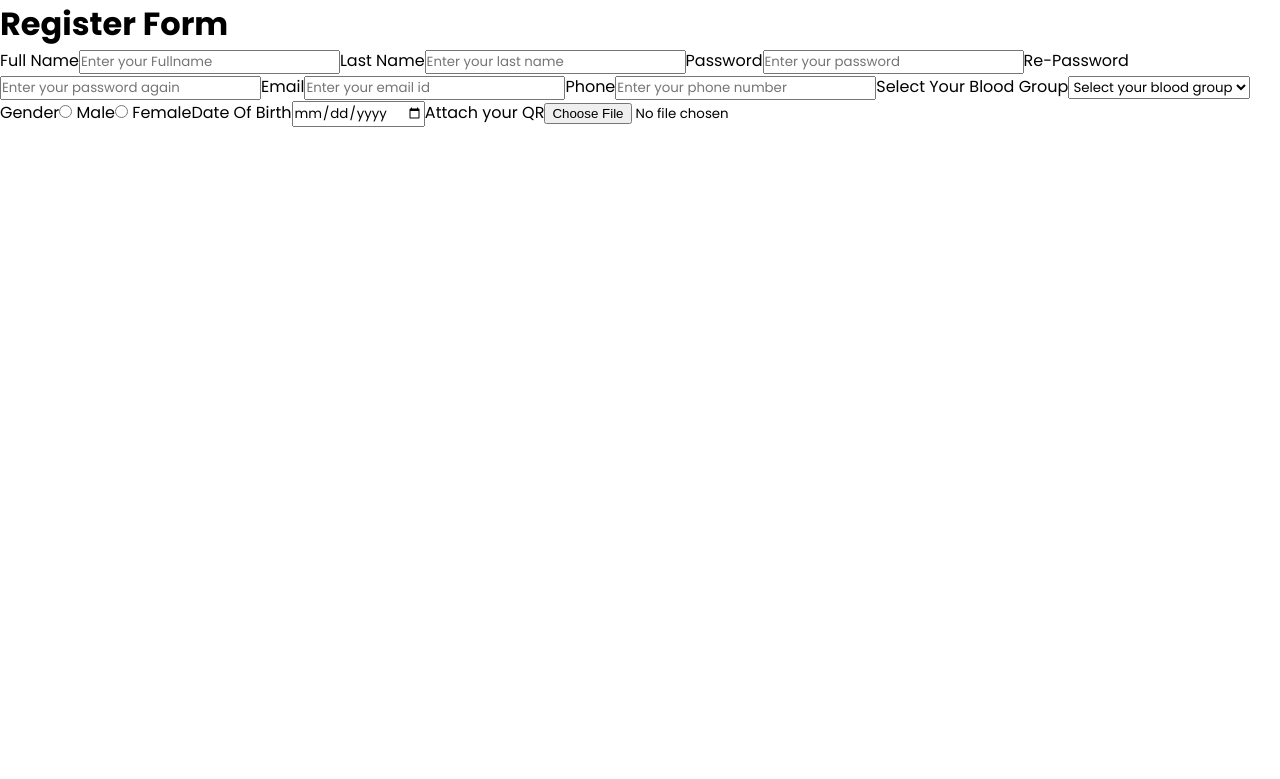
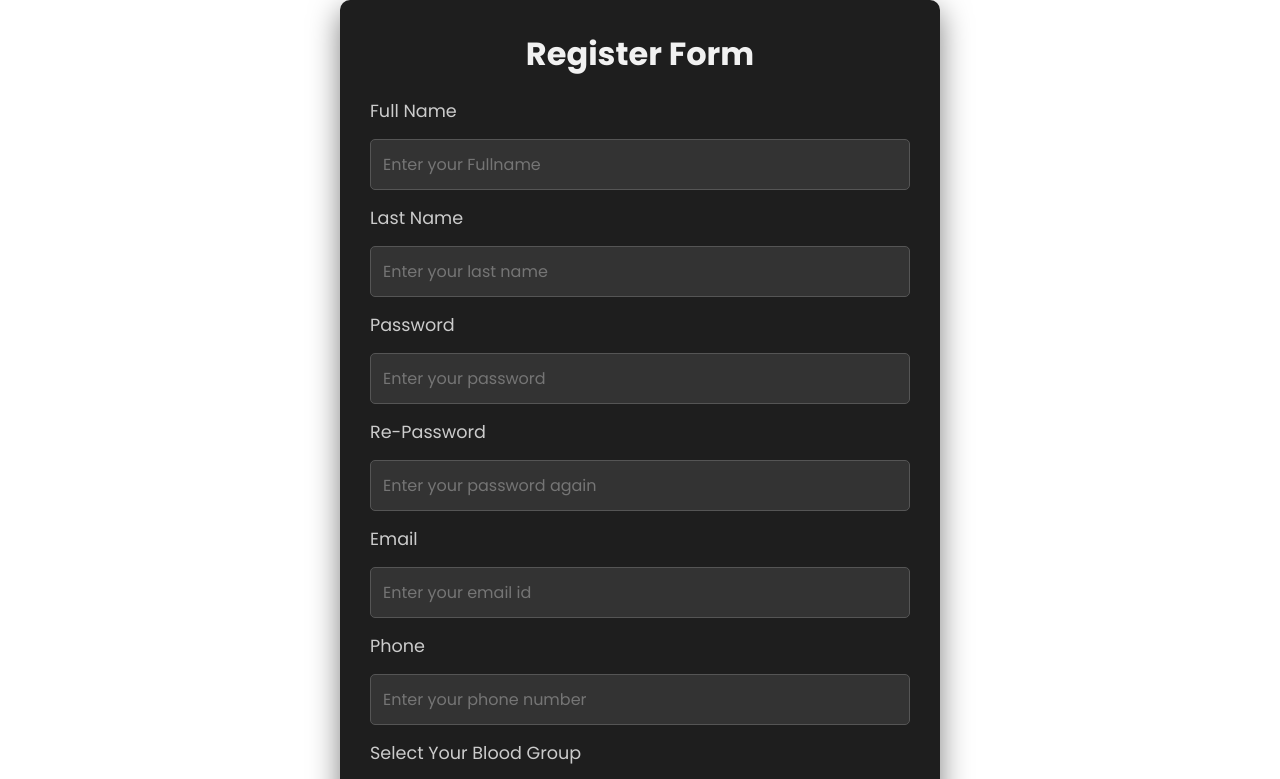
Before and after one commit to RagulKannan2005/blood-doner-locator, a React (Vite) app: page / in a window 1280 px wide. Shown: the top 779 px of the page. Built offline with nearby package versions, Linux system fonts and the light colour scheme; a web font is replaced by a local one.

Commit message:
Update Register.css

```diff
--- a/src/components/Register.css
+++ b/src/components/Register.css
@@ -1,6 +1,120 @@
-*{
-    padding: 0;
-    margin: 0;
-    font-family:"poppins",sans-serif;
-    text-decoration: none;
-}
+.form-container {
+    max-width: 600px;
+    margin: 0 auto;
+    padding: 30px;
+    background-color: #1e1e1e; /* Dark background */
+    border-radius: 10px;
+    box-shadow: 0 10px 30px rgba(0, 0, 0, 0.5); /* Stronger shadow for dark mode */
+    transition: transform 0.3s ease-in-out;
+  }
+
+  .form-container:hover {
+    transform: scale(1.01);
+  }
+
+  h1 {
+    text-align: center;
+    font-size: 2em;
+    color: #f1f1f1; /* Light text color */
+    margin-bottom: 20px;
+    animation: fadeIn 1s ease-out;
+  }
+
+  .input-container {
+    display: flex;
+    flex-direction: column;
+    gap: 15px;
+  }
+
+  label {
+    font-size: 1.1em;
+    color: #ccc; /* Light grey for labels */
+    animation: fadeIn 1s ease-out;
+  }
+
+  input[type="text"],
+  input[type="password"],
+  input[type="email"],
+  input[type="number"],
+  input[type="date"],
+  select,
+  input[type="file"] {
+    padding: 12px;
+    font-size: 1em;
+    border: 1px solid #555;
+    border-radius: 5px;
+    outline: none;
+    background-color: #333; /* Dark input background */
+    color: #f1f1f1; /* Light text color */
+    transition: border 0.3s ease, background-color 0.3s ease;
+  }
+
+  input[type="text"]:focus,
+  input[type="password"]:focus,
+  input[type="email"]:focus,
+  input[type="number"]:focus,
+  input[type="date"]:focus,
+  select:focus,
+  input[type="file"]:focus {
+    border: 1px solid #4CAF50; /* Green border on focus */
+    background-color: #444; /* Slightly lighter dark background on focus */
+  }
+
+  input[type="radio"] {
+    margin-right: 8px;
+  }
+
+  input[type="radio"]:checked {
+    background-color: #4CAF50; /* Green color for selected radio */
+  }
+
+  button {
+    padding: 12px;
+    font-size: 1.1em;
+    background-color: #4CAF50;
+    color: white;
+    border: none;
+    border-radius: 5px;
+    cursor: pointer;
+    transition: background-color 0.3s ease;
+    margin-top: 20px;
+  }
+
+  button:hover {
+    background-color: #45a049; /* Darker green on hover */
+  }
+
+  input[type="file"] {
+    padding: 8px;
+    font-size: 1em;
+    background-color: #444;
+    border: 1px solid #333;
+    border-radius: 5px;
+    cursor: pointer;
+  }
+
+  input[type="file"]:hover {
+    background-color: #555; /* Slightly lighter background on hover */
+  }
+
+  @keyframes fadeIn {
+    from {
+      opacity: 0;
+    }
+    to {
+      opacity: 1;
+    }
+  }
+
+  input[type="radio"] {
+    display: inline-block;
+    margin-top: 5px;
+  }
+
+  input[type="radio"]:nth-child(1) {
+    margin-right: 15px;
+  }
+
+  input[type="radio"]:nth-child(2) {
+    margin-left: 15px;
+  }
```
